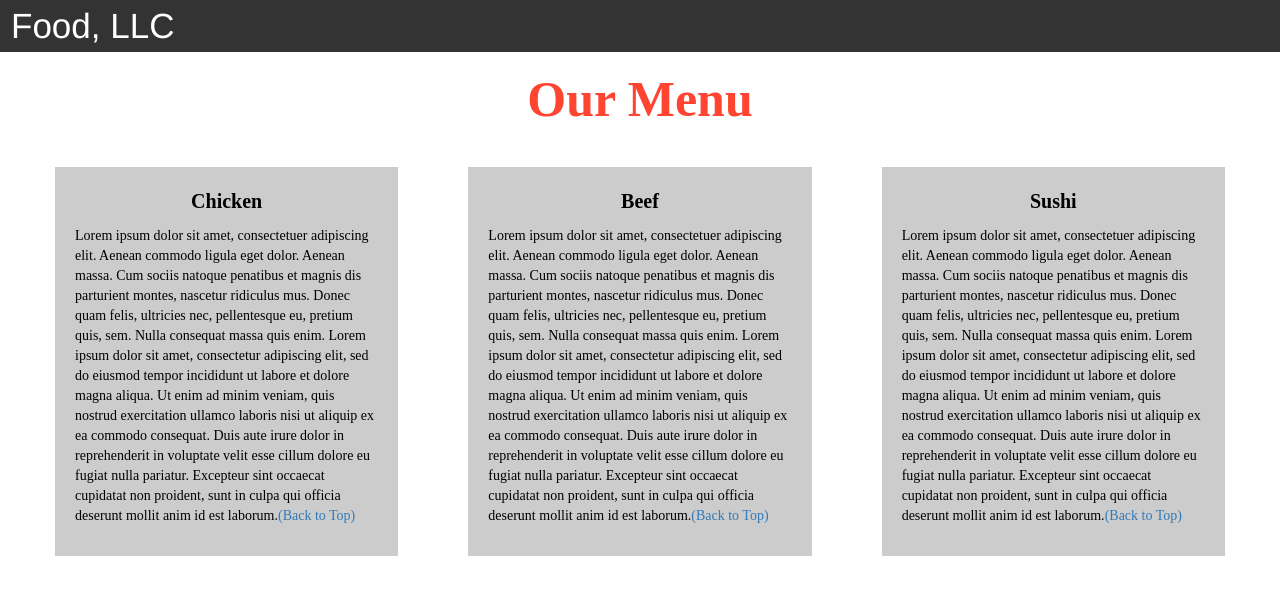
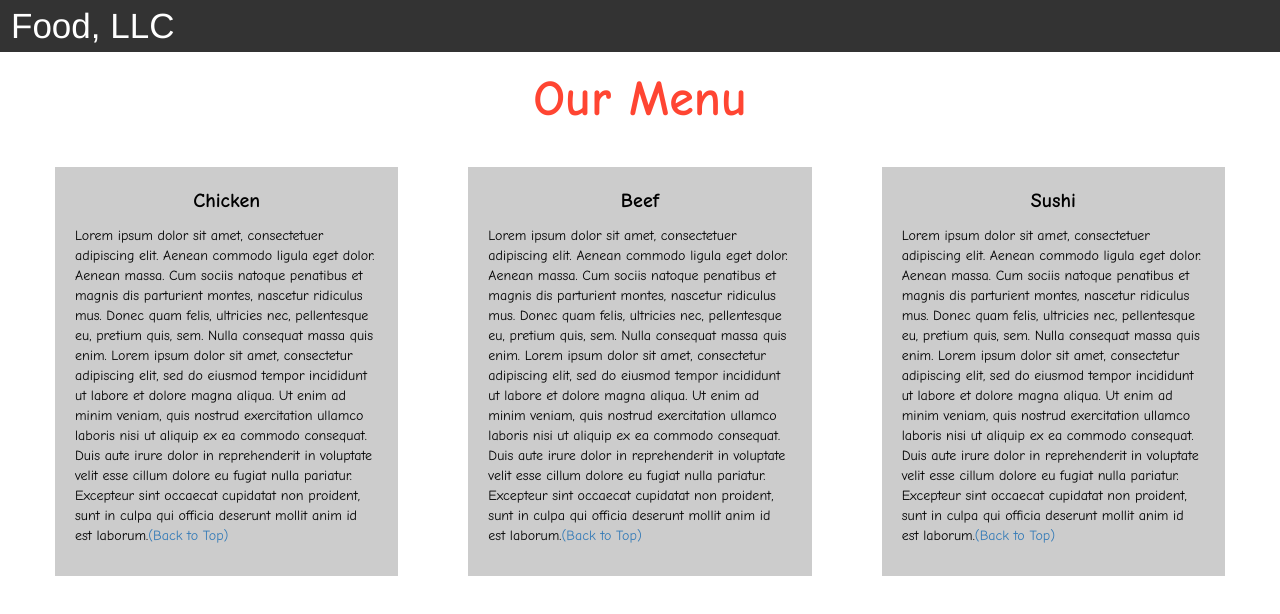
Before and after one commit to Karan-H-2020/Coursera-course, a plain HTML site: page module-3/index.html in a window 1280 px wide. Drawn offline with nearby package versions, Linux system fonts and the light colour scheme.

Commit message:
Update style.css

```diff
--- a/module-3/style.css
+++ b/module-3/style.css
@@ -46,7 +46,7 @@
   text-align: center;
   color: #ff4532;
   font-size: 50px;
-  font-family: "Times New Roman", cursive, serif;
+  font-family: "Comic Sans MS", cursive, sans-serif;
   font-weight: bold;
 }
 
@@ -82,7 +82,7 @@ li{
 	height: auto;
 	color: black;
 	background-color: rgba(0,0,0,0.2);
-	font-family: "Times New Roman", cursive, serif;
+	font-family: "Comic Sans MS", cursive, sans-serif;
 	padding: 20px;
 }
 
```
